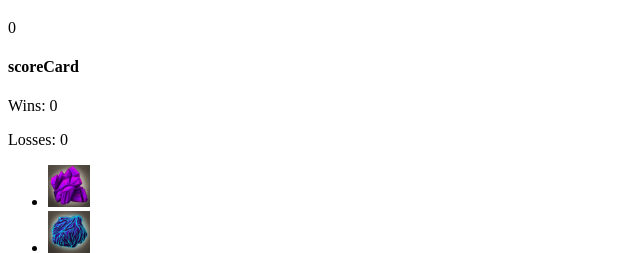
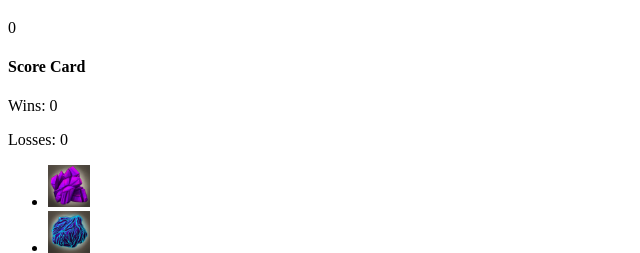
Before and after one commit to zhaying/UM-BootCampLesson-week-4-game, a plain HTML site: page index.html in a window 1280 px wide. Shown: the part 315-568 px from the top of the page, 0-640 px from the left. Drawn offline with Linux system fonts and the light colour scheme.

```diff
--- a/index.html
+++ b/index.html
@@ -28,7 +28,7 @@
     </div>
 
     <div id="scoreCard">
-      <h4>scoreCard</h4>
+      <h4>Score Card</h4>
       <p>Wins: <span>0</span></p>
       <p>Losses: <span>0</span></p>
     </div>
```
Also changed, not shown: assets/js/game.js (+39 -0 lines).
